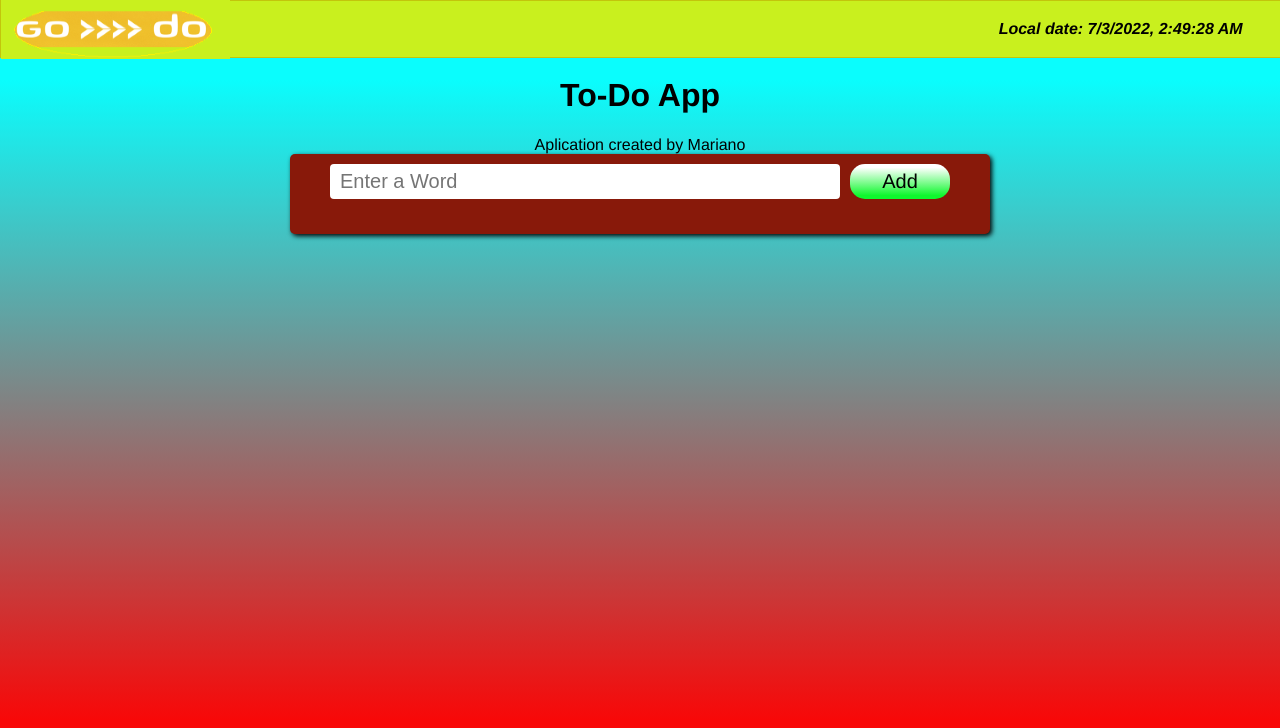
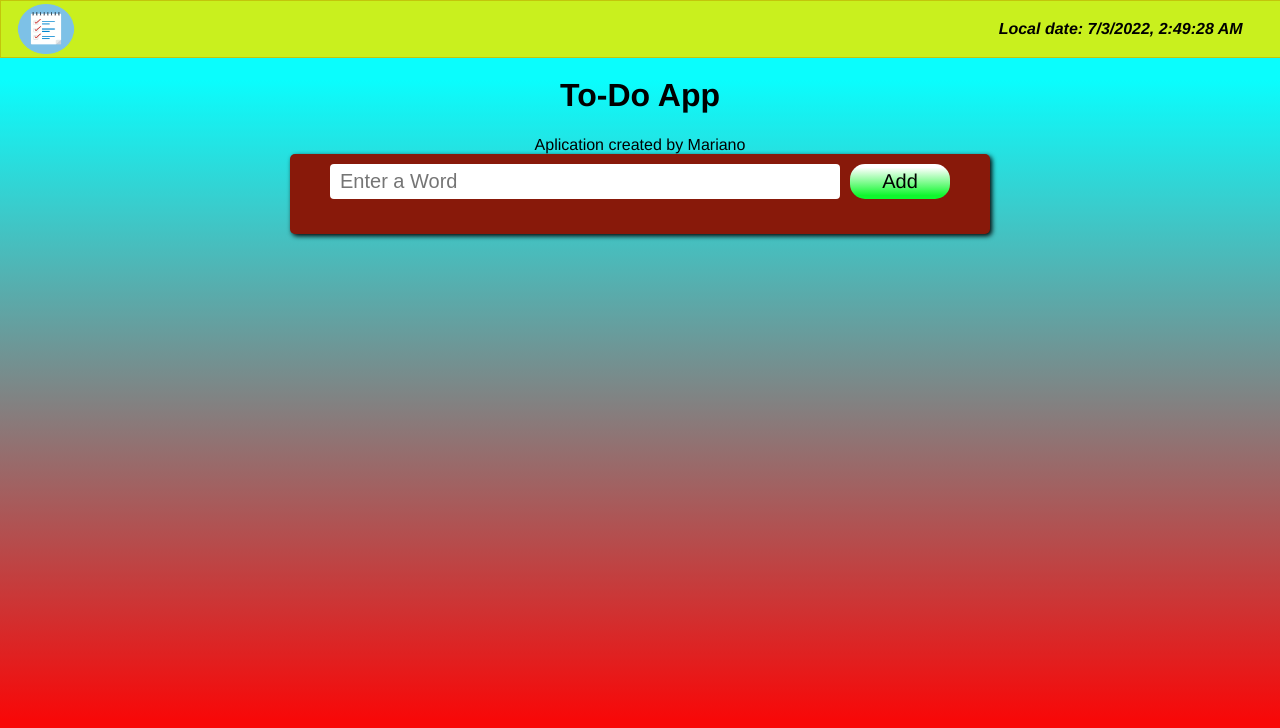
Before and after one commit to cracka07/To-Do-List---Administra-tus-tareas, a website: page index.html in a window 1280 px wide. Drawn offline with Linux system fonts and the light colour scheme.

Commit message:
gh-pages updated

```diff
--- a/assets/style.css
+++ b/assets/style.css
@@ -7,6 +7,11 @@ body {
   flex-direction: column;
   align-items: center;
   background: -webkit-linear-gradient(90deg, rgb(248, 8, 8) 10%, rgb(10, 253, 253) 90%);
+}
+Body div img{
+  width: 80px;
+  height: 50px;
+  margin-left: 5px;
 }
 
 #header {
--- a/index.html
+++ b/index.html
@@ -1,13 +1,16 @@
 <html>
     <head>
+
         <meta charset="utf-8">
-        <title>Henry</title>
+        <link rel="icon" href="toDo-List.ico" />
+        <title>ToDoList</title>
+
         <link rel="stylesheet" href="./assets/style.css">
         <script type="text/javascript" src="./DoList.js" async></script>
     </head>
     <body>
         <div id="header">
-            <img src="./assets/goo_to_go.png" />
+            <img src="./assets/toDoList.png" />
             <b id="date">Date: </b>
 
 
```
Also changed, not shown: package.json (added, +28 -0 lines), assets/goo_to_go.png (deleted), assets/toDoList.png (added), favicon.png (added), toDo-List.ico (added), 1 other file.
